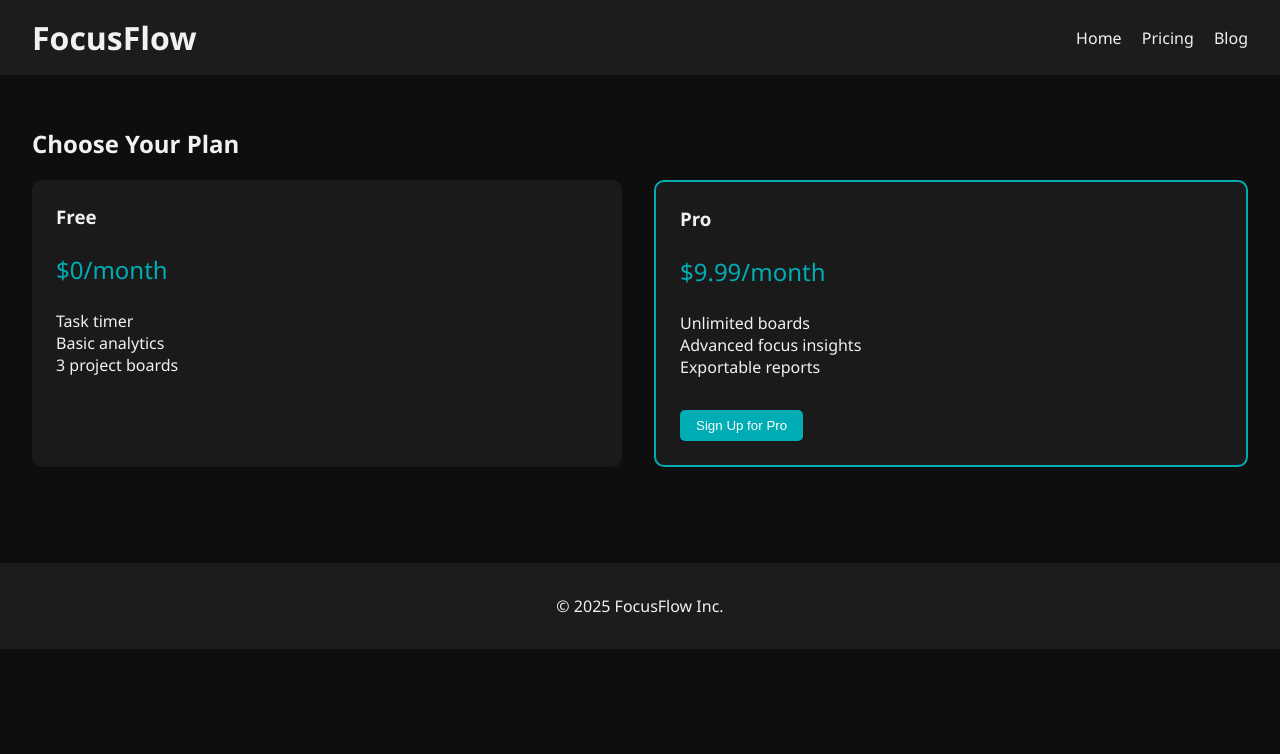
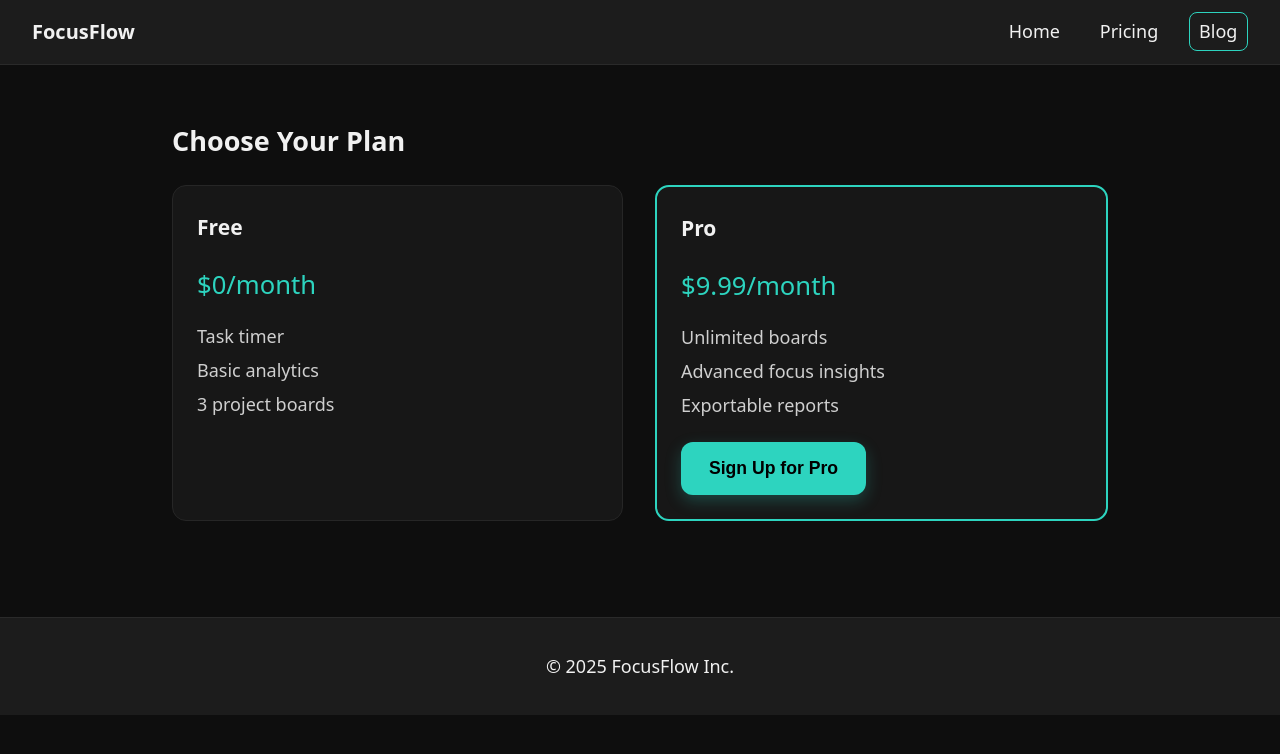
Before and after one commit to farhanv26/MSE543-focusflow-site, a plain HTML site: page pricing.html in a window 1280 px wide. Drawn offline with Linux system fonts and the light colour scheme.

Commit message:
Add files via upload

```diff
--- a/pricing.html
+++ b/pricing.html
@@ -1,10 +1,10 @@
-
 <!DOCTYPE html>
 <html lang="en">
 <head>
-    <meta charset="UTF-8">
+  <meta charset="UTF-8" />
+  <meta name="viewport" content="width=device-width, initial-scale=1" />
   <title>Pricing - FocusFlow</title>
-    <link rel="stylesheet" href="style.css">
+  <link rel="stylesheet" href="style.css" />
   <!-- Google tag (gtag.js) -->
   <script async src="https://www.googletagmanager.com/gtag/js?id=G-M0YQJ9P8VT"></script>
   <script>
@@ -15,15 +15,17 @@
   </script>
 </head>
 <body>
+  <a class="skip-link" href="#main">Skip to content</a>
   <header>
     <h1>FocusFlow</h1>
-        <nav>
-            <a href="index.html">Home</a>
-            <a href="pricing.html">Pricing</a>
-            <a href="blog.html">Blog</a>
+    <nav aria-label="Primary">
+      <a href="index.html" class="nav-link">Home</a>
+      <a href="pricing.html" class="nav-link" aria-current="page">Pricing</a>
+      <a href="blog.html" class="nav-link nav-emphasis">Blog</a>
     </nav>
   </header>
-    <main>
+
+  <main id="main">
     <h2>Choose Your Plan</h2>
     <div class="pricing-grid">
       <div class="plan">
@@ -35,7 +37,7 @@
           <li>3 project boards</li>
         </ul>
       </div>
-            <div class="plan featured">
+      <div class="plan featured" role="region" aria-label="Pro plan">
         <h3>Pro</h3>
         <p class="price">$9.99/month</p>
         <ul>
@@ -43,10 +45,11 @@
           <li>Advanced focus insights</li>
           <li>Exportable reports</li>
         </ul>
-                <button class="signup-btn">Sign Up for Pro</button>
+        <button class="signup-btn" aria-label="Sign up for Pro plan">Sign Up for Pro</button>
       </div>
     </div>
   </main>
+
   <footer>
     <p>&copy; 2025 FocusFlow Inc.</p>
   </footer>
--- a/style.css
+++ b/style.css
@@ -1,82 +1,108 @@
-
-body {
-    font-family: 'Segoe UI', Tahoma, Geneva, Verdana, sans-serif;
-    background-color: #0e0e0e;
-    color: #f1f1f1;
-    margin: 0;
-    padding: 0;
+:root{
+  --bg:#0e0e0e;
+  --panel:#171717;
+  --panel-2:#1c1c1c;
+  --text:#f1f1f1;
+  --muted:#cfcfcf;
+  --accent:#2dd4bf;
+  --accent-contrast:#062b26;
+  --focus:#9ae6b4;
 }
-header {
-    background-color: #1c1c1c;
-    padding: 1rem 2rem;
-    display: flex;
-    justify-content: space-between;
-    align-items: center;
+*{box-sizing:border-box}
+html{scroll-behavior:smooth}
+body{
+  font-family: system-ui, -apple-system, 'Segoe UI', Roboto, Helvetica, Arial, sans-serif;
+  background-color: var(--bg);
+  color: var(--text);
+  margin:0;
+  line-height:1.6;
+  font-size:18px;
 }
-header h1 {
-    margin: 0;
+.skip-link{
+  position:absolute;
+  left:-999px;
+  top:auto;
+  width:1px;height:1px;overflow:hidden;
 }
-nav a {
-    color: #f1f1f1;
-    margin-left: 1rem;
-    text-decoration: none;
+.skip-link:focus{
+  left:1rem;top:1rem;width:auto;height:auto;background:var(--accent);color:black;
+  padding:.5rem .75rem;border-radius:.5rem;z-index:1000;
 }
-main {
-    padding: 2rem;
+header{
+  background-color: var(--panel-2);
+  padding: 1rem 2rem;
+  display:flex;justify-content:space-between;align-items:center;
+  position:sticky;top:0;z-index:50;
+  border-bottom:1px solid #2a2a2a;
 }
-.hero-img {
-    width: 100%;
-    max-width: 700px;
-    margin: 2rem 0;
-    border-radius: 10px;
+header h1{margin:0;font-size:1.25rem}
+nav .nav-link{
+  color:var(--text);
+  margin-left:1rem;
+  text-decoration:none;
+  padding:.4rem .6rem;
+  border-radius:.5rem;
+  transition: transform .15s ease, background-color .15s ease, color .15s ease;
 }
-.cta-button {
-    padding: 0.75rem 1.5rem;
-    background: #00adb5;
-    color: white;
-    text-decoration: none;
-    font-weight: bold;
-    border-radius: 5px;
-    display: inline-block;
+nav .nav-link:hover, nav .nav-link:focus{
+  background:#262626;
+  outline:none;
+  transform: translateY(-1px);
 }
-.pricing-grid {
-    display: flex;
-    gap: 2rem;
-    flex-wrap: wrap;
+.nav-emphasis{
+  border:1px solid var(--accent);
+  color:var(--accent);
 }
-.plan {
-    flex: 1;
-    background: #1a1a1a;
-    padding: 1.5rem;
-    border-radius: 10px;
-    min-width: 250px;
+main{padding:2rem;max-width:1000px;margin:0 auto}
+.hero-img{width:100%;max-width:720px;margin:1rem 0 2rem;border-radius:12px}
+.cta-button{
+  padding: .85rem 1.4rem;
+  background: var(--accent);
+  color: #000;
+  text-decoration:none;
+  font-weight:700;
+  border-radius:.75rem;
+  display:inline-block;
+  box-shadow: 0 6px 16px rgba(45,212,191,.2);
+  transition: transform .15s ease, box-shadow .15s ease, filter .15s ease;
 }
-.featured {
-    border: 2px solid #00adb5;
+.cta-button:hover, .cta-button:focus{
+  transform: translateY(-2px);
+  box-shadow: 0 10px 24px rgba(45,212,191,.25);
+  filter: brightness(1.05);
+  outline:none;
 }
-.plan h3 {
-    margin-top: 0;
+.pricing-grid{display:flex;gap:2rem;flex-wrap:wrap}
+.plan{
+  flex:1;background:var(--panel);
+  padding:1.5rem;border-radius:14px;min-width:260px;
+  border:1px solid #262626;
 }
-.price {
-    font-size: 1.5rem;
-    color: #00adb5;
+.featured{border:2px solid var(--accent)}
+.plan h3{margin-top:0}
+.price{font-size:1.6rem;color:var(--accent);margin:.25rem 0 1rem}
+ul{list-style:none;padding-left:0;margin:0}
+ul li{margin:.35rem 0;color:var(--muted)}
+.signup-btn{
+  background: var(--accent);
+  color:#000;
+  padding: 1rem 1.75rem;
+  border:none;border-radius:.75rem;
+  margin-top:1rem;
+  cursor:pointer;
+  font-weight:800;
+  font-size:1.1rem;
+  box-shadow: 0 6px 16px rgba(45,212,191,.25);
+  transition: transform .15s ease, box-shadow .15s ease, filter .15s ease;
 }
-ul {
-    list-style: none;
-    padding-left: 0;
+.signup-btn:hover, .signup-btn:focus{
+  transform: translateY(-2px);
+  box-shadow: 0 12px 28px rgba(45,212,191,.35);
+  filter: brightness(1.05);
+  outline:none;
 }
-.signup-btn {
-    background: #00adb5;
-    color: white;
-    padding: 0.5rem 1rem;
-    border: none;
-    margin-top: 1rem;
-    border-radius: 5px;
-    cursor: pointer;
+.blog-article{font-size:19px}
+footer{
+  background-color: var(--panel-2);
+  text-align:center;padding:1rem;margin-top:4rem;border-top:1px solid #2a2a2a;
 }
-footer {
-    background-color: #1c1c1c;
-    text-align: center;
-    padding: 1rem;
-    margin-top: 4rem;
-}
```
Also changed, not shown: blog.html (+12 -9 lines), index.html (+13 -10 lines). Lines whose indentation alone changed are shown as unchanged.
